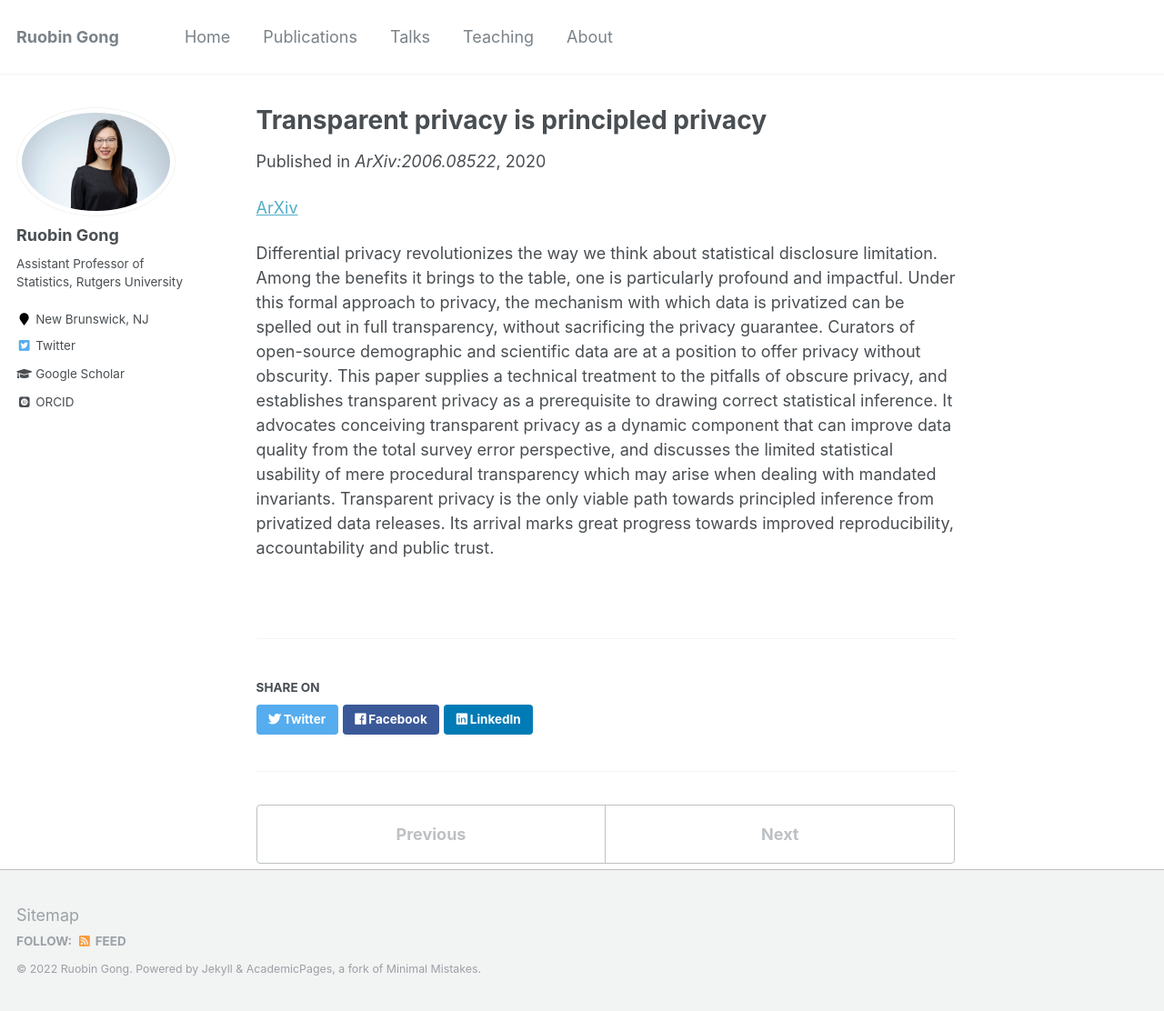
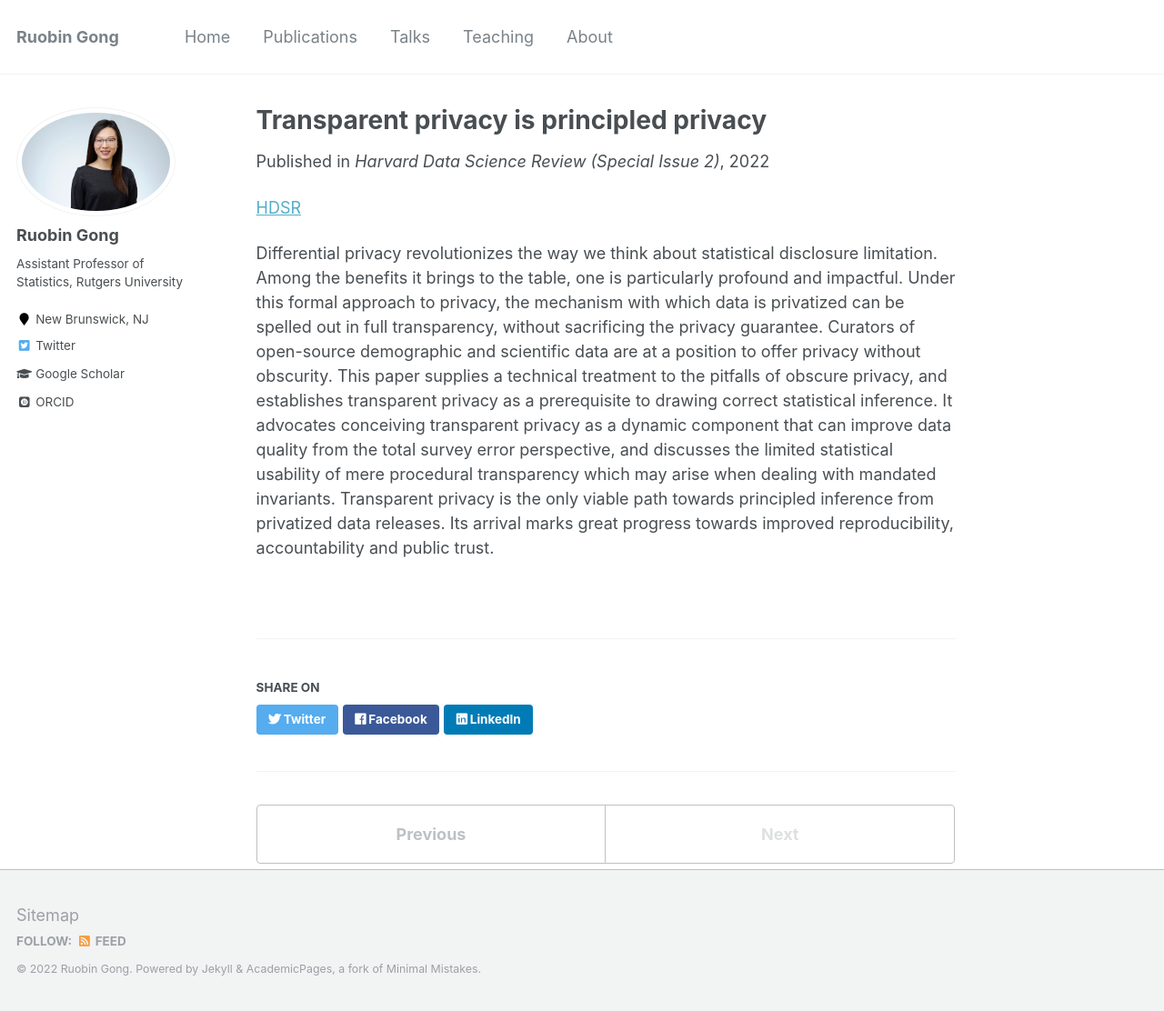
Before and after one commit to RuobinGong/RuobinGong.github.io, a Jekyll site: the page built from _publications_privacy/2022-06-24-transparent.md, in a window 1280 px wide and 1112 px high. Shown: the whole window at 91% size. Built offline with Jekyll 4.4.1, drawn with Linux system fonts in a browser that asks for light colours; some web fonts are replaced.

Commit message:
Update and rename 2020-06-15-transparent.md to 2022-06-24-transparent.md

```diff
--- a/_publications_privacy/2020-06-15-transparent.md
+++ b/_publications_privacy/2022-06-24-transparent.md
@@ -1,15 +1,15 @@
 ---
 title: "Transparent privacy is principled privacy"
 collection: publications
-permalink: /publication/2020-06-15-transparent
+permalink: /publication/2022-06-24-transparent
 excerpt: ''
-date: 2020-06-15
-venue: 'ArXiv:2006.08522'
+date: 2022-06-24
+venue: 'Harvard Data Science Review (Special Issue 2)'
 author: 'R Gong'
 
 ---
 
 
-[ArXiv](https://arxiv.org/abs/2006.08522)
+[HDSR](https://hdsr.mitpress.mit.edu/pub/ld4smnnf)
 
 Differential privacy revolutionizes the way we think about statistical disclosure limitation. Among the benefits it brings to the table, one is particularly profound and impactful. Under this formal approach to privacy, the mechanism with which data is privatized can be spelled out in full transparency, without sacrificing the privacy guarantee. Curators of open-source demographic and scientific data are at a position to offer privacy without obscurity. This paper supplies a technical treatment to the pitfalls of obscure privacy, and establishes transparent privacy as a prerequisite to drawing correct statistical inference. It advocates conceiving transparent privacy as a dynamic component that can improve data quality from the total survey error perspective, and discusses the limited statistical usability of mere procedural transparency which may arise when dealing with mandated invariants. Transparent privacy is the only viable path towards principled inference from privatized data releases. Its arrival marks great progress towards improved reproducibility, accountability and public trust.
```
